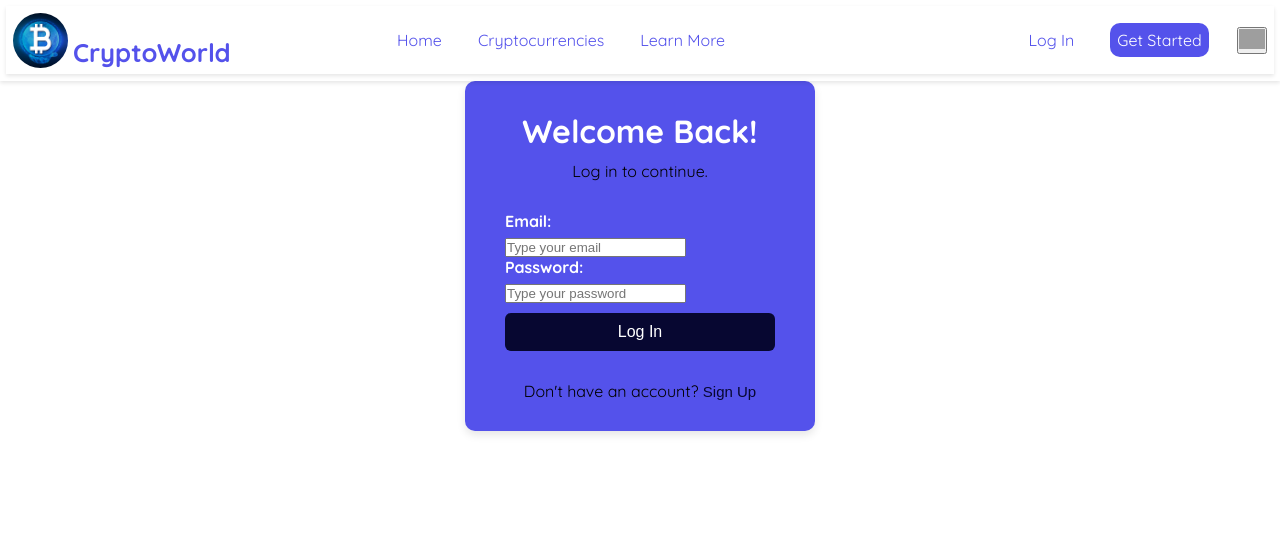
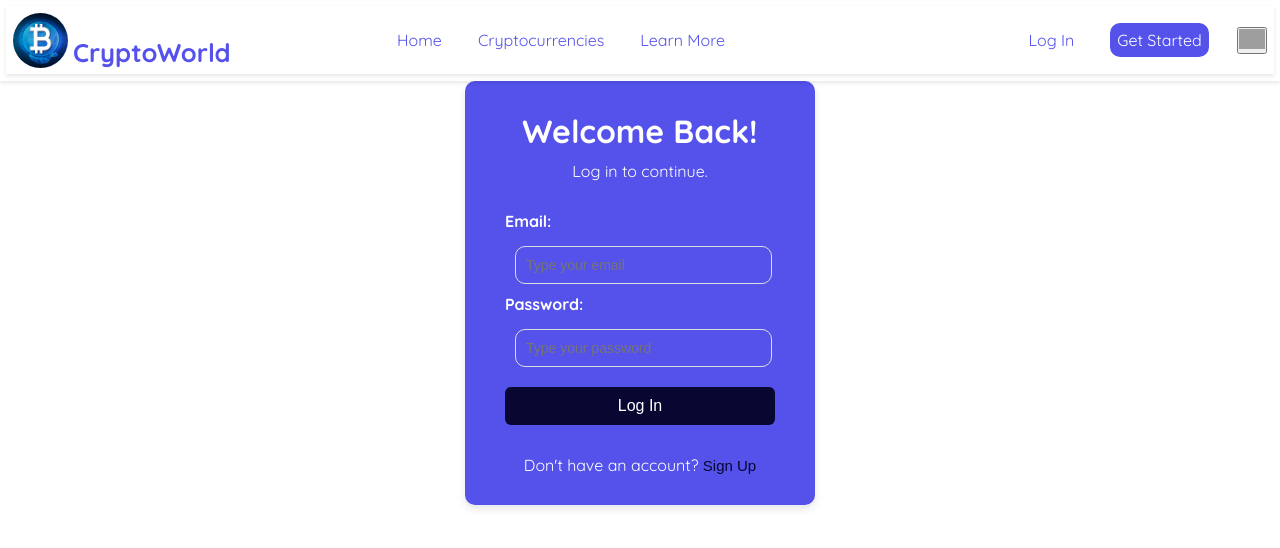
Before and after one commit to Marija-FrontEndDev/Crypto-Website-Project, a React (Vite) app: page /login in a window 1280 px wide. Shown: the top 548 px of the page. Built offline with nearby package versions, Linux system fonts and the light colour scheme; grey boxes are pictures that could not be loaded.

Commit message:
Change few thins/ Add DarkMode on LogIn page

```diff
--- a/src/pages/LogIn.jsx
+++ b/src/pages/LogIn.jsx
@@ -2,6 +2,8 @@ import React from 'react'
 import "@styles/LogIn.scss";
 import { useState } from 'react'
 import { Link } from "react-router-dom";
+
+import { darkModeConfig } from "@helpers/zustandDarkMode.js";
 
 const LogIn = () => {
 
@@ -9,15 +11,16 @@ const LogIn = () => {
   const [password, setPassword] = useState('');
   const [emailError, setEmailError] = useState('');
   const [passwordError, setPasswordError] = useState('');
+  const { darkMode, setDarkMode } = darkModeConfig();
 
   const validateEmail = (email) => {
-    const emailPattern = /^[\w-\.]+@([\w-]+\.)+[\w-]{2,4}$/ ;
+    const emailPattern = /^[\w-\.]+@([\w-]+\.)+[\w-]{2,4}$/;
     return emailPattern.test(email);
   };
 
   const validatePassword = (password) => {
-  const passwordPattern= /(?=.*[a-z])(?=.*[A-Z])(?=.*[!@#$%^&*(),.?":{}|<>]).{8,}/;
-  return passwordPattern.test(password);
+    const passwordPattern = /(?=.*[a-z])(?=.*[A-Z])(?=.*[!@#$%^&*(),.?":{}|<>]).{8,}/;
+    return passwordPattern.test(password);
   };
 
   const handleLogin = (e) => {
@@ -34,18 +37,19 @@ const LogIn = () => {
       setPasswordError('Password must be at least 8 characters long, include one uppercase letter, one lowercase letter, and one symbol.');
       return;
     }
-
-  };
+    }
 
   return (
-    <div className='card-container'>
+    <div className={darkMode ? "Login dark" : "Login"}>
+<div className='card-container'>
 <div className='log-in-container'>
       <h1 className='welcome'>Welcome Back!</h1>
-      <p>Log in to continue.</p>
+      <p className='logpar'>Log in to continue.</p>
       <form onSubmit={handleLogin} noValidate>
         <div >
           <label htmlFor="email" >Email: </label>
           <input
+          className='inputField'
           placeholder='Type your email'
             type="email"
             id="email"
@@ -58,6 +62,7 @@ const LogIn = () => {
         <div>
           <label htmlFor="password">Password:</label>
           <input
+          className='inputField'
           placeholder='Type your password'
             type="password"
             id="password"
@@ -69,10 +74,12 @@ const LogIn = () => {
         </div>
         <button type="submit" className='loginbutton'>Log In</button>
       </form>
-      <p> Don't have an account?{' '}
+      <p className='logpar'> Don't have an account?{' '}
         <button> <Link to="/get-started">Sign Up</Link></button>
       </p>
     </div>
+    </div>
+
     </div>
 
   );
```
